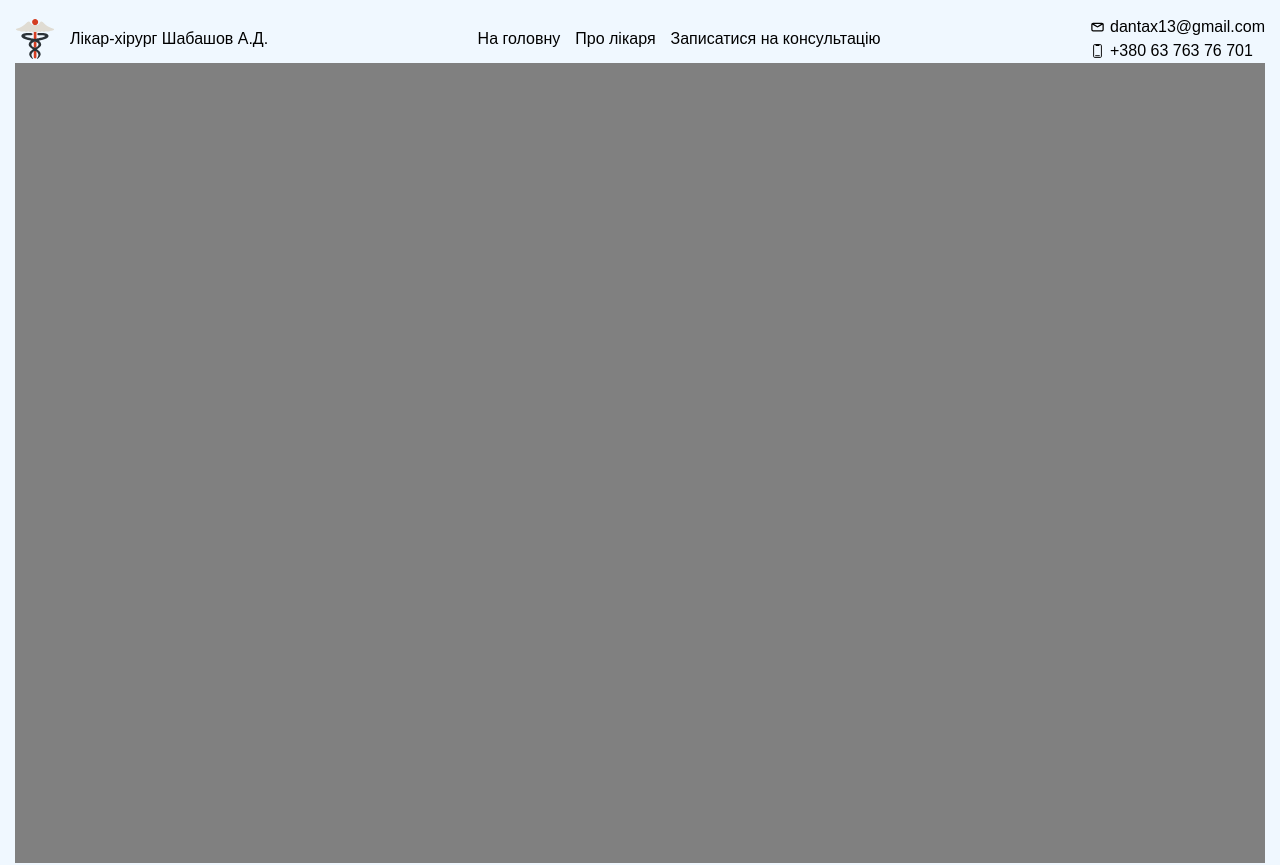
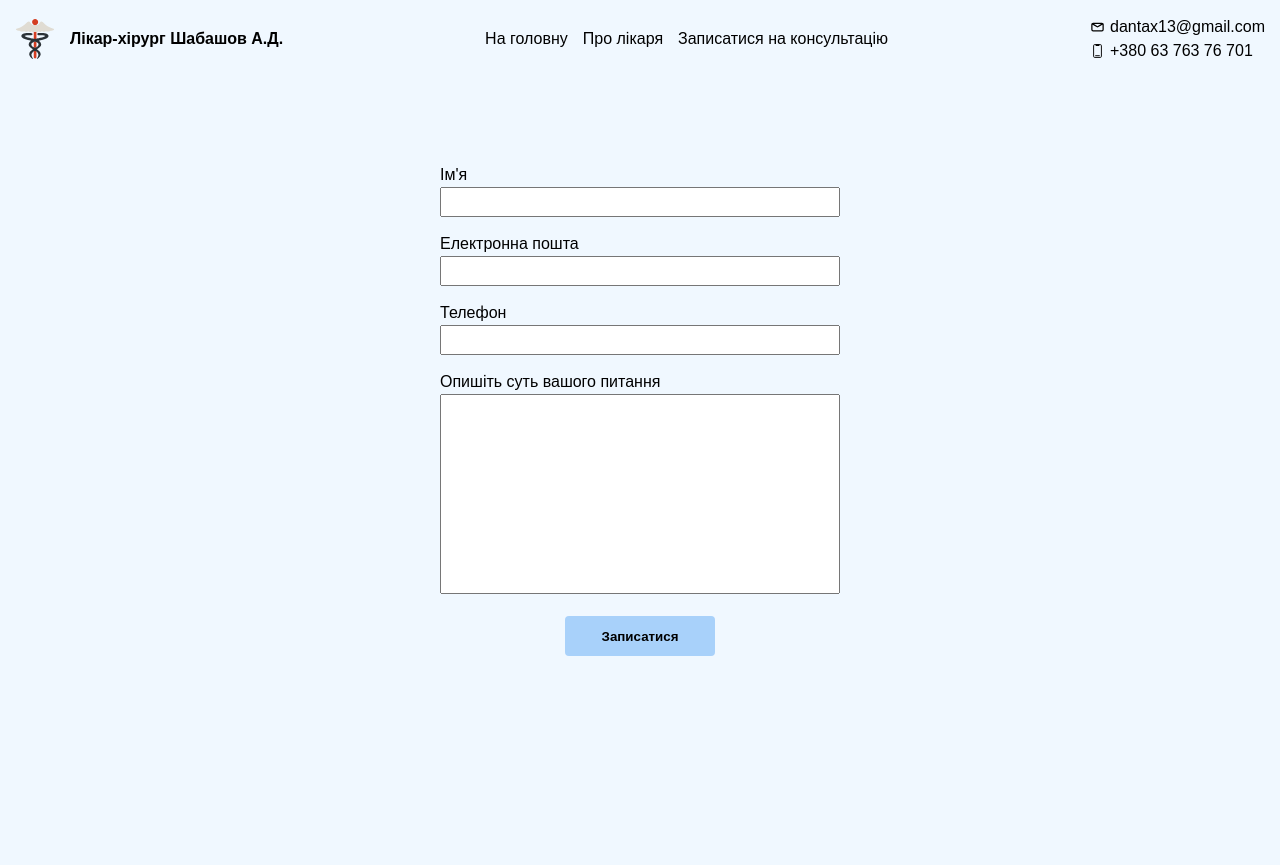
Before and after one commit to Yurii-Budynkevych/physician-project, a React (Create React App) app: page /consultation in a window 1280 px wide. Shown: the top 865 px of the page. Built offline with nearby package versions, Linux system fonts and the light colour scheme.

Commit message:
consultation page add

```diff
--- a/package.json
+++ b/package.json
@@ -6,6 +6,7 @@
     "@testing-library/jest-dom": "^5.16.5",
     "@testing-library/react": "^13.4.0",
     "@testing-library/user-event": "^13.5.0",
+    "notiflix": "^3.2.6",
     "react": "^18.2.0",
     "react-dom": "^18.2.0",
     "react-router-dom": "^6.11.0",
--- /dev/null
+++ b/src/components/ConsultationForm/ConsultationForm.css
@@ -0,0 +1,29 @@
+.consultation-form {
+    width: 400px;
+    margin: 0 auto;
+    display: flex;
+    flex-direction: column;
+}
+.consultation-form-label {
+    margin-bottom: 15px;
+}
+.consultation-form-input {
+    width: 100%;
+    height: 30px;
+}
+.consultation-form-text {
+    resize: none;
+    width: 100%;
+    height: 200px;
+}
+.submit-btn {
+    width: 150px;
+    height: 40px;
+    border-radius: 4px;
+    border: transparent;
+    background-color: rgb(168, 209, 250);
+    font-weight: bolder;
+    cursor: pointer;
+
+    margin: 0 auto;
+}
--- /dev/null
+++ b/src/components/ConsultationForm/ConsultationForm.jsx
@@ -0,0 +1,72 @@
+import "./ConsultationForm.css";
+import Notiflix from "notiflix";
+
+export function ConsultationForm() {
+  const notificate = () => {
+    Notiflix.Notify.success(
+      "Успішно! Лікар зв'яжеться з Вами найближчим часом!"
+    );
+  };
+
+  const submitHandler = (e) => {
+    e.preventDefault();
+    const data = JSON.stringify({
+      name: e.target.name.value.trim(),
+      email: e.target.email.value.trim(),
+      tel: e.target.tel.value.trim(),
+      text: e.target.text.value.trim(),
+    });
+    console.log(data);
+    e.target.reset();
+    notificate();
+  };
+
+  return (
+    <>
+      <form className="consultation-form" onSubmit={submitHandler}>
+        <label className="consultation-form-label">
+          Ім'я
+          <input
+            className="consultation-form-input"
+            name="name"
+            type="text"
+            maxLength="30"
+            required
+          />
+        </label>
+        <label className="consultation-form-label">
+          Електронна пошта
+          <input
+            className="consultation-form-input"
+            name="email"
+            type="email"
+            maxLength="30"
+            required
+          />
+        </label>
+        <label className="consultation-form-label">
+          Телефон
+          <input
+            className="consultation-form-input"
+            name="tel"
+            type="tel"
+            maxLength="30"
+            required
+          />
+        </label>
+        <label className="consultation-form-label">
+          Опишіть суть вашого питання
+          <textarea
+            className="consultation-form-text"
+            name="text"
+            maxLength="3000"
+            required
+          />
+        </label>
+        <button className="submit-btn" type="sumbit">
+          Записатися
+        </button>
+      </form>
+    </>
+  );
+}
--- a/src/components/Header/Header.css
+++ b/src/components/Header/Header.css
@@ -12,6 +12,7 @@
 }
 .header-logo-title {
     margin-left: 15px;
+    font-weight: bolder;
 }
 .header-nav-list {
     display: flex;
--- a/src/index.js
+++ b/src/index.js
@@ -1,8 +1,8 @@
+import "./index.css";
 import React from "react";
 import ReactDOM from "react-dom/client";
 import { BrowserRouter } from "react-router-dom";
 import { App } from "./components/App";
-import "./index.css";
 
 ReactDOM.createRoot(document.getElementById("root")).render(
   <React.StrictMode>
--- a/src/pages/Consultation/Consultation.css
+++ b/src/pages/Consultation/Consultation.css
@@ -1,4 +1,4 @@
 .consultation-section {
     height: 800px;
-    background-color: gray;
+    padding-top: 100px;
 }
--- a/src/pages/Consultation/Consultation.jsx
+++ b/src/pages/Consultation/Consultation.jsx
@@ -1,9 +1,12 @@
 import "./Consultation.css";
+import { ConsultationForm } from "../../components/ConsultationForm/ConsultationForm";
 
 const Consultation = () => {
   return (
     <>
-      <section className="consultation-section"></section>
+      <section className="consultation-section">
+        <ConsultationForm />
+      </section>
     </>
   );
 };
```
Also changed, not shown: 1 other file (tests, documents, lock files or other folders).
